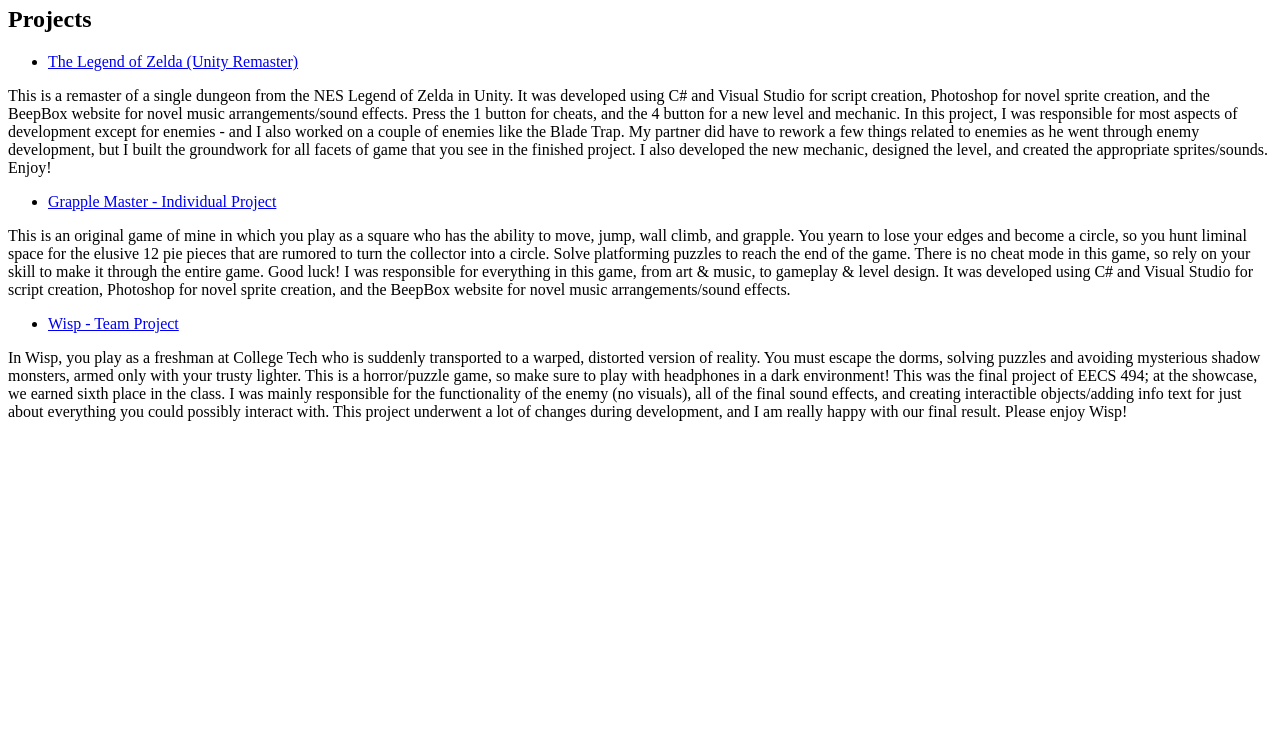
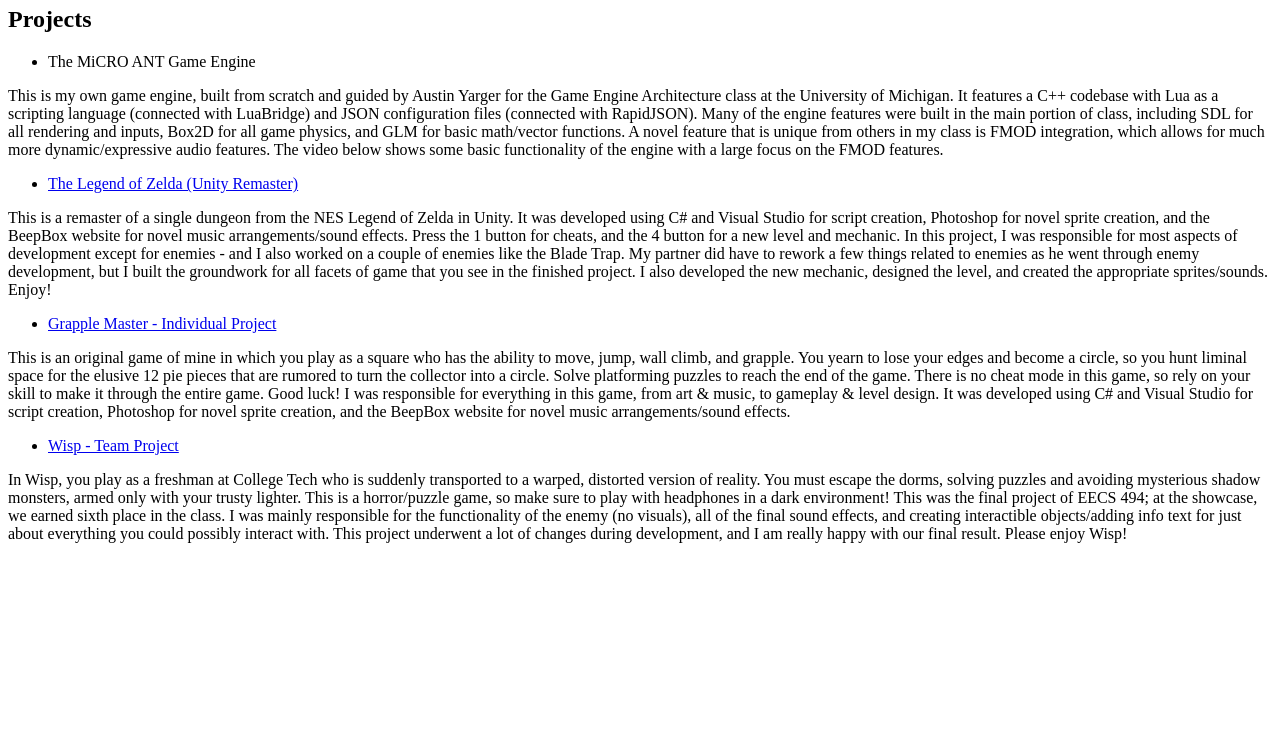
Before and after one commit to maxwtrumpet/maxtrumpetPortfolio, a plain HTML site: page index.html in a window 1280 px wide. Shown: the part 60-800 px from the top of the page. Drawn offline with Linux system fonts and the light colour scheme.

Commit message:
Update index.html

```diff
--- a/index.html
+++ b/index.html
@@ -3,6 +3,17 @@
 <h1>The Portfolio of Max Tennant</h1>
 
 <h2>Projects</h2>
+
+  <ul>
+  <li>The MiCRO ANT Game Engine</li>
+  </ul>
+
+  This is my own game engine, built from scratch and guided by Austin Yarger for the Game Engine Architecture class at the University of Michigan.
+  It features a C++ codebase with Lua as a scripting language (connected with LuaBridge) and JSON configuration files (connected with RapidJSON).
+  Many of the engine features were built in the main portion of class, including SDL for all rendering and inputs, Box2D for all game physics, and GLM for basic math/vector functions.
+
+  A novel feature that is unique from others in my class is FMOD integration, which allows for much more dynamic/expressive audio features.
+  The video below shows some basic functionality of the engine with a large focus on the FMOD features.
 
 <ul>
 <li><a href="https://maxwtrumpet.itch.io/zelda-nes-remake-with-trumpet-level">The Legend of Zelda (Unity Remaster)</a></li>
```
